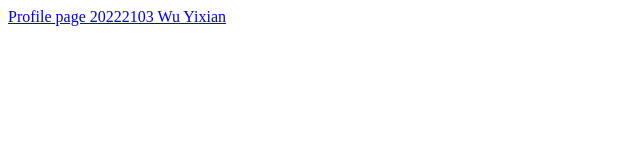
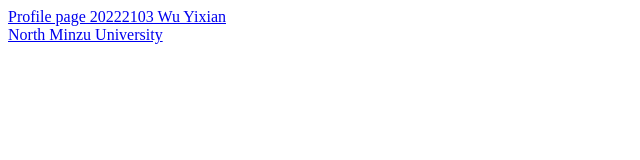
Before and after one commit to Exusiai-spec/Lab03, a plain HTML site: page index.html in a window 1280 px wide. Shown: the whole page, without its empty margins (0-640 px from the left). Drawn offline with Linux system fonts and the light colour scheme.

Commit message:
commit information

```diff
--- a/index.html
+++ b/index.html
@@ -1 +1,3 @@
 <a href="./profile.html">Profile page 20222103 Wu Yixian</a>
+<br />
+<a href="./uni.html">North Minzu University</a>
```
Also changed, not shown: uni.html (added, +1 -0 lines).
